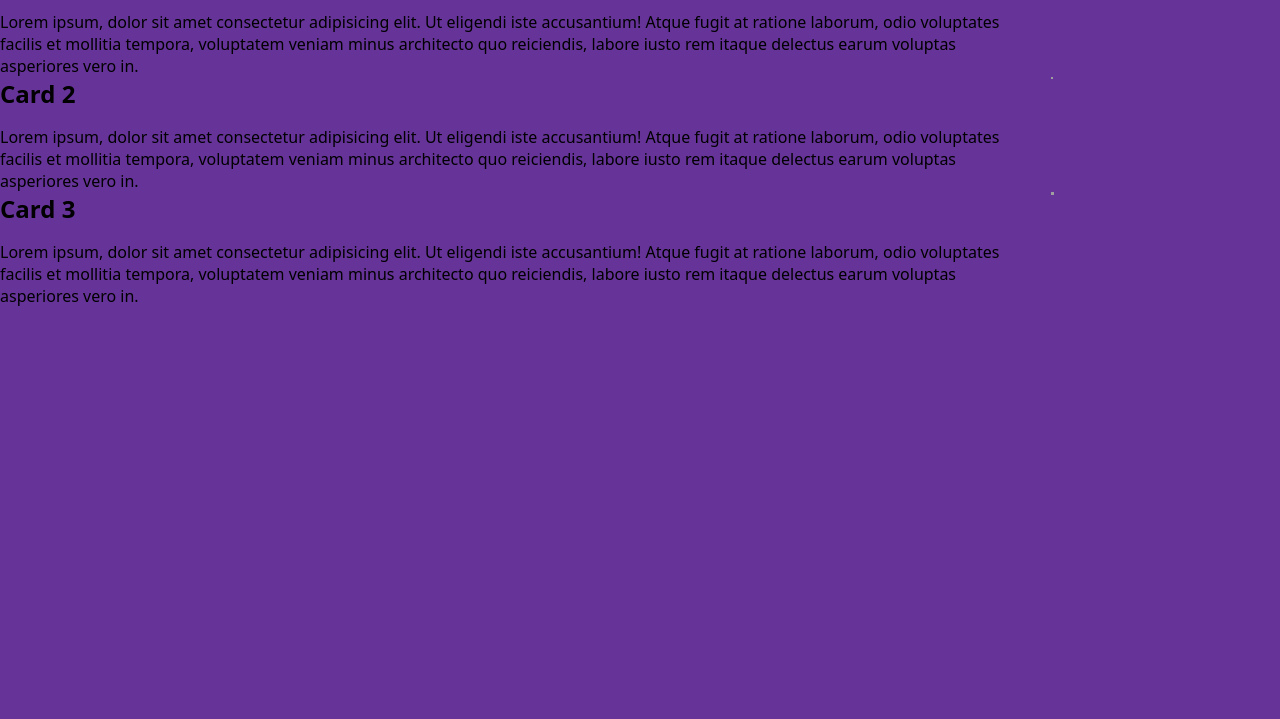
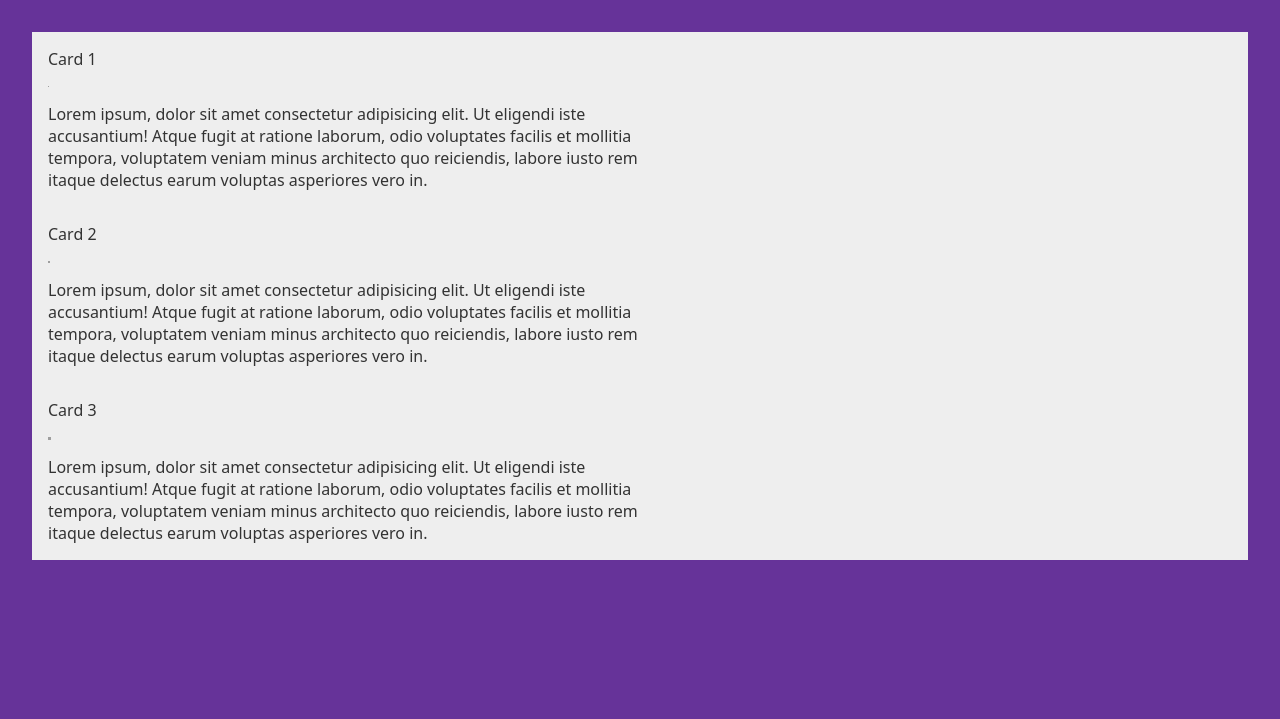
Before and after one commit to SinisaVukmirovic/Container-Queries, a plain HTML site: page index.html in a window 1280 px wide. Shown: the part 81-800 px from the top of the page. Drawn offline with Linux system fonts and the light colour scheme; grey boxes are pictures that could not be loaded.

Commit message:
Added CSS reset

```diff
--- /dev/null
+++ b/reset.css
@@ -0,0 +1,60 @@
+/* makes sizing simpler */
+*,
+*::before,
+*::after {
+    box-sizing: border-box;
+}
+
+/* remove default spacing */
+/* force styling of type through styling, rather than elements */
+* {
+    margin: 0;
+    padding: 0;
+    font: inherit;
+}
+
+/* dark mode user-agent-styles */
+/* improves punctuation in supported browsers */
+html {
+    color-scheme: dark light;
+    hanging-punctuation: first last;
+}
+
+/* min body height */
+body {
+    min-height: 100svh;
+}
+
+/* responsive images/videos */
+img,
+picture,
+svg,
+video {
+    display: block;
+    max-width: 100%;
+}
+
+/* Improved heading in supported browsers */
+h1,
+h2,
+h3,
+h4,
+h5,
+h6 {
+    text-wrap: balance;
+}
+
+/* improve readability with max-width on paragraphs and lists */
+/* prevent orphans in supported browsers */
+p,
+li {
+    max-width: var(--p-max-width, 65ch);
+    text-wrap: pretty;
+}
+
+@media (prefers-reduced-motion: no-preference) {
+    :has(:taregt) {
+        scroll-behavior: smooth;
+        scroll-padding-top: 5rem;
+    }
+}
--- a/style.css
+++ b/style.css
@@ -1,3 +1,5 @@
+@import url(./reset.css);
+
 *,
 *::before,
 *::after {
@@ -9,15 +11,39 @@
 body {
     font-family: system-ui, -apple-system, BlinkMacSystemFont, 'Segoe UI', Roboto, Oxygen, Ubuntu, Cantarell, 'Open Sans', 'Helvetica Neue', sans-serif;
     background-color: rebeccapurple;
+    padding: 2rem;
+}
+
+img {
+    aspect-ratio: 4 / 3;
+    object-fit: cover;
+    object-position: center;
+}
+
+h1 {
+    font-size: 1.5rem;
+    font-weight: bold;
+}
+
+main {
+    margin-block: 3rem;
 }
 
 .cards {
     container-type: inline-size;
+    background-color: rebeccapurple;
+}
+
+.card {
+    background-color: #eee;
+    color: #333;
+    display: grid;
+    padding: 1rem;
 }
 
 @container (width > 45ch) {
     .card {
-        grid-template-columns: auto minmax(25ch, 1fr);
+        /* grid-template-columns: auto minmax(25ch, 1fr); */
     }
 }
 
```
Also changed, not shown: 1 other file.
